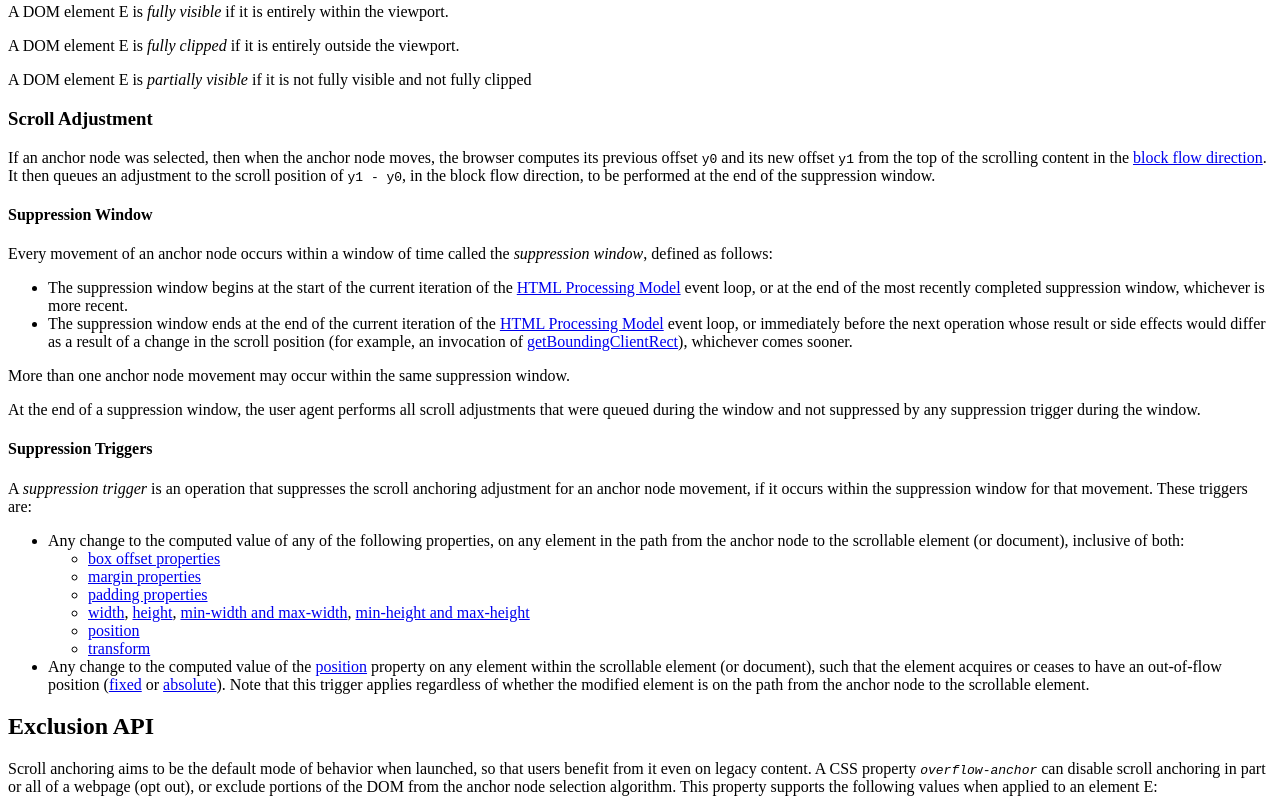
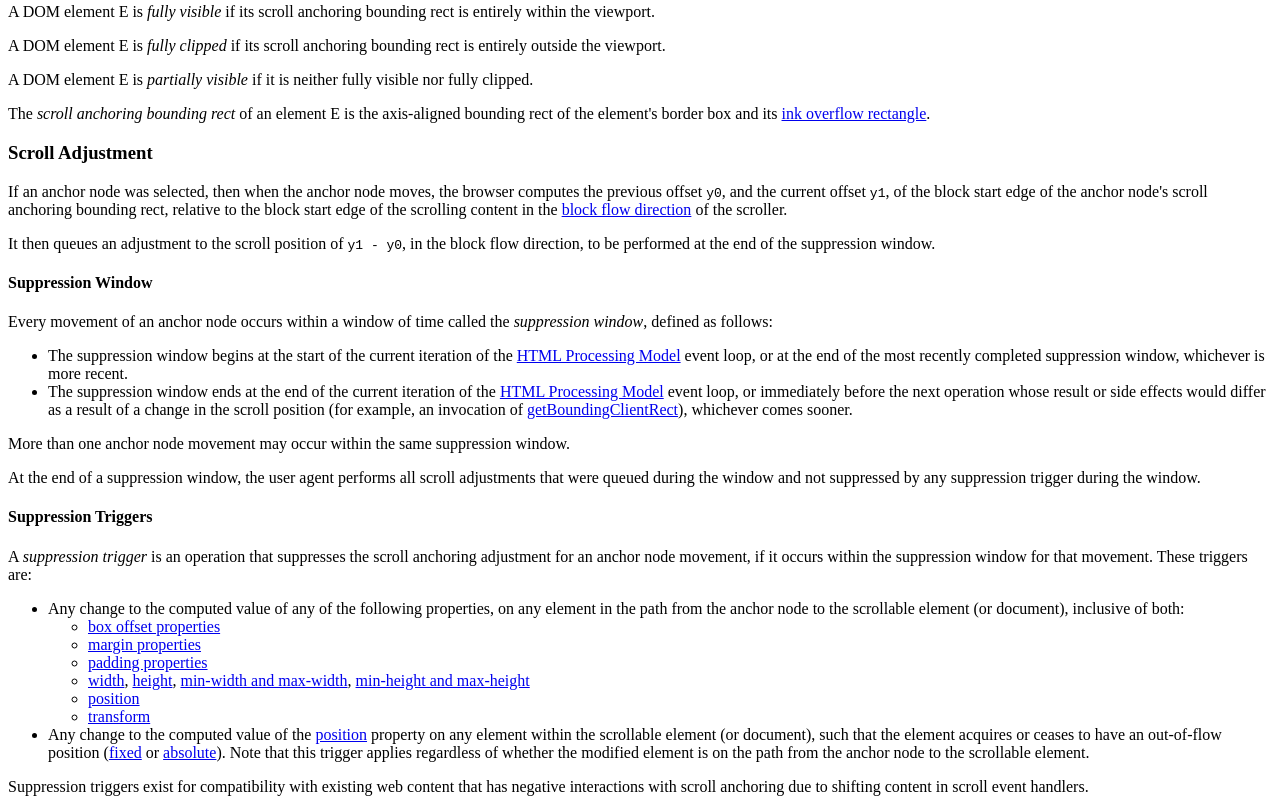
Before and after one commit to WICG/ScrollAnchoring, a plain HTML site: page spec.html in a window 1280 px wide. Shown: the part 920-1729 px from the top of the page. Drawn offline with Linux system fonts and the light colour scheme.

Commit message:
Clarify our bounds rect concept and add note about suppression.

```diff
--- a/spec.html
+++ b/spec.html
@@ -152,28 +152,37 @@
           </ul>
         </p>
         <p>
-          A DOM element E is <dfn id="fully-visible">fully visible </dfn> if it is entirely
+          A DOM element E is <dfn id="fully-visible">fully visible</dfn> if its
+          <a>scroll anchoring bounding rect</a> is entirely
           within the <a id="ref-for-viewport-2">viewport</a>.
         </p>
         <p>
-          A DOM element E is <dfn id="fully-clipped">fully clipped </dfn> if it is entirely
+          A DOM element E is <dfn id="fully-clipped">fully clipped</dfn> if its
+          <a>scroll anchoring bounding rect</a> is entirely
           outside the <a id="ref-for-viewport-3">viewport</a>.
         </p>
         <p>
-          A DOM element E is <dfn id="partially-visible">partially visible </dfn> if it is
-          not <a id="ref-for-fully-visible-2">fully visible</a> and not
-          <a id="ref-for-fully-clipped-2"> fully clipped </a>
+          A DOM element E is <dfn id="partially-visible">partially visible </dfn> if it
+          is neither fully visible nor fully clipped.
         </p>
         <p>
+          The <dfn id="scroll-anchoring-bounding-rect">scroll anchoring bounding rect</dfn> of an element
+          E is the axis-aligned bounding rect of the element's border box and its
+          <a href="https://www.w3.org/TR/css-overflow-3/#ink-overflow-rectangle">ink overflow rectangle</a>.
+        </p>
       </section>
       <section>
         <h3>Scroll Adjustment</h3>
         <p>
           If an anchor node was selected, then when the anchor node moves,
-          the browser computes its previous offset <code>y0</code> and
-          its new offset <code>y1</code> from the top of the scrolling content in the
-          <a href="https://www.w3.org/TR/css-writing-modes-3/#block-flow-direction">block
-          flow direction</a>. It then queues an adjustment to the scroll position
+          the browser computes the previous offset <code>y0</code>, and the current offset <code>y1</code>,
+          of the block start edge of the anchor node's <a>scroll anchoring bounding rect</a>,
+          relative to the block start edge of the scrolling content in the
+            <a href="https://www.w3.org/TR/css-writing-modes-3/#block-flow-direction">block
+          flow direction</a> of the scroller.
+        </p>
+        <p>
+          It then queues an adjustment to the scroll position
           of <code>y1 - y0</code>, in the block flow direction, to be performed at the end of the
           <a>suppression window</a>.
         </p>
@@ -234,6 +243,10 @@
             </li>
           </ul>
         </p>
+        <div class="note">
+          Suppression triggers exist for compatibility with existing web content that has negative
+          interactions with scroll anchoring due to shifting content in scroll event handlers.
+        </div>
       </section>
     </section>
     <section>
```
